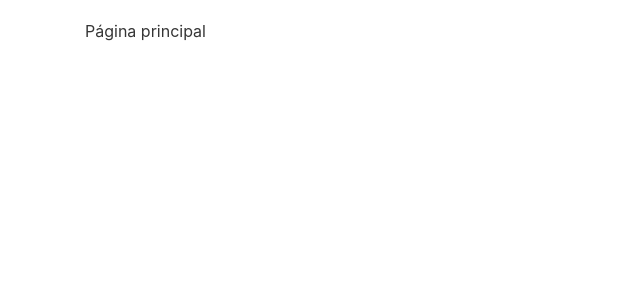
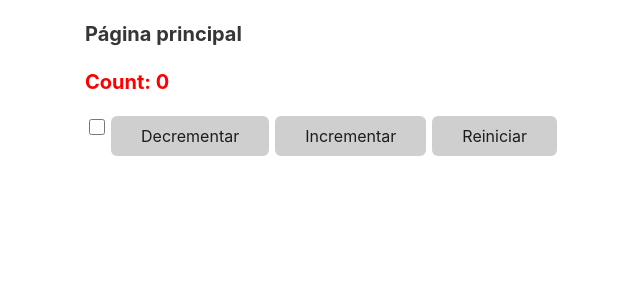
Before and after one commit to jahirfiquitiva/ejercicios-misiontic2022, a React (Create React App) app in the folder react-example/: page / in a window 1280 px wide. Shown: the top 300 px of the page, without its empty margins (155-795 px from the left). Built offline with nearby package versions, Linux system fonts and the light colour scheme.

Commit message:
Add counter example for react

```diff
--- a/react-example/src/components/App/App.js
+++ b/react-example/src/components/App/App.js
@@ -3,6 +3,7 @@ import AppContextComponent from '../AppContext/AppContext';
 import TasksList from './../TasksList/TasksList'; // Task.js
 import Form from '../Form/Form';
 import './App.css';
+import Counter from '../Counter/Counter';
 
 // Context
 
@@ -12,6 +13,7 @@ function App() {
       <Route exact path={'/'}>
         <div>
           <p>Página principal</p>
+          <Counter />
         </div>
       </Route>
       <AppContextComponent>
--- /dev/null
+++ b/react-example/src/components/Counter/Counter.css
@@ -0,0 +1,16 @@
+p {
+    font-size: 20px;
+    font-weight: bold;
+}
+
+p.menor-que-treinta {
+    color: red;
+}
+
+p.menor-que-setenta {
+    color: yellow;
+}
+
+p.mayor-igual-a-cien {
+    color: green;
+}
--- /dev/null
+++ b/react-example/src/components/Counter/Counter.js
@@ -0,0 +1,57 @@
+import { useState, useMemo } from 'react';
+import './Counter.css';
+
+const getCounterClassName = (count) => {
+  if (count >= 20) return 'mayor-igual-a-cien'; // 20 - ...
+  if (count >= 10) return 'menor-que-setenta'; // 10 - 19
+  return 'menor-que-treinta'; // -infity - 9
+};
+
+const decrement = (count, setCount) => {
+  setCount(count - 1);
+};
+
+const Counter = () => {
+  const [count, setCount] = useState(0);
+  const [show, setShow] = useState(false);
+
+  const increment = () => {
+    setCount(count + 1);
+  };
+
+  const reset = () => {
+    setCount(0);
+  };
+
+  const className = useMemo(() => {
+    return getCounterClassName(count)
+  }, [count])
+
+  return (
+    <div>
+      <p className={className}>Count: {count}</p>
+      {/* Conditional Rendering */}
+      {count >= 20 ? <p>Ganaste!</p> : <></>}
+      <input
+        type={'checkbox'}
+        checked={show}
+        onChange={(event) => {
+          // show = true  .... false
+          // show = false  .... true
+          setShow(!show);
+        }}
+      />
+      {show && <p>Details: Jahir Fiquitiva</p>}
+      <button
+        onClick={() => {
+          decrement(count, setCount);
+        }}>
+        Decrementar
+      </button>
+      <button onClick={increment}>Incrementar</button>
+      <button onClick={reset}>Reiniciar</button>
+    </div>
+  );
+};
+
+export default Counter;
```
